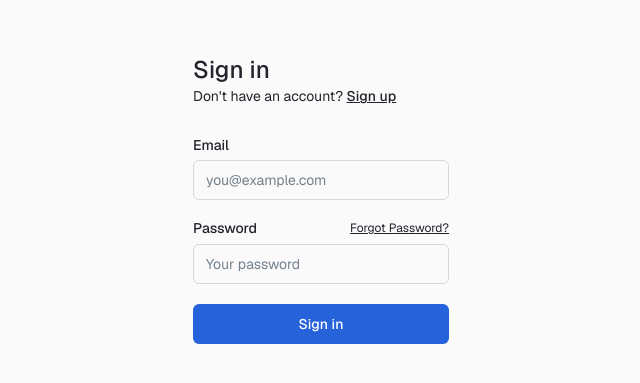
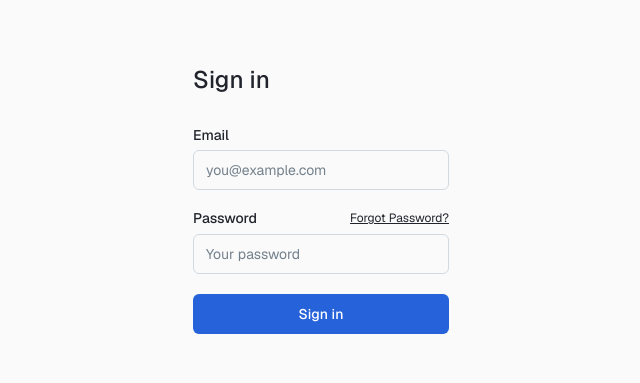
Before and after one commit to shashank2020/samurais-admin, a Next.js app: page /sign-in in a window 1280 px wide. Shown: the part 197-580 px from the top of the page, without its empty margins (319-959 px from the left). Built offline with nearby package versions, Linux system fonts and the light colour scheme; no server answers.

Commit message:
remove sign up option

```diff
--- a/app/(auth-pages)/sign-in/page.tsx
+++ b/app/(auth-pages)/sign-in/page.tsx
@@ -17,12 +17,6 @@ export default async function Login(props: { searchParams: Promise<Message> }) {
   return (
     <form className="flex-1 flex flex-col min-w-64">
       <h1 className="text-2xl font-medium">Sign in</h1>
-      <p className="text-sm text-foreground">
-        Don't have an account?{" "}
-        <Link className="text-foreground font-medium underline" href="/sign-up">
-          Sign up
-        </Link>
-      </p>
       <div className="flex flex-col gap-2 [&>input]:mb-3 mt-8">
         <Label htmlFor="email">Email</Label>
         <Input name="email" placeholder="you@example.com" required />
```
